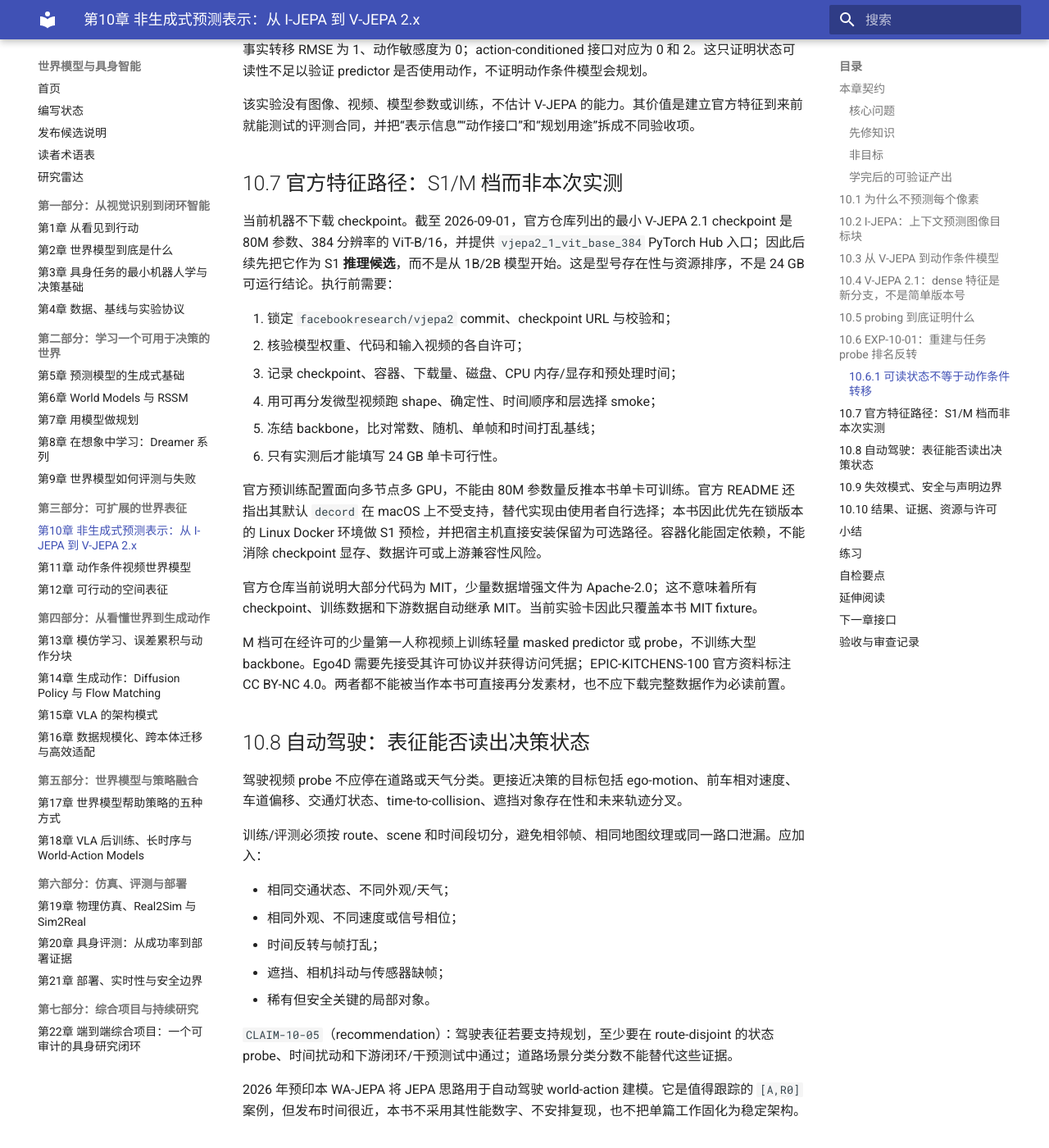
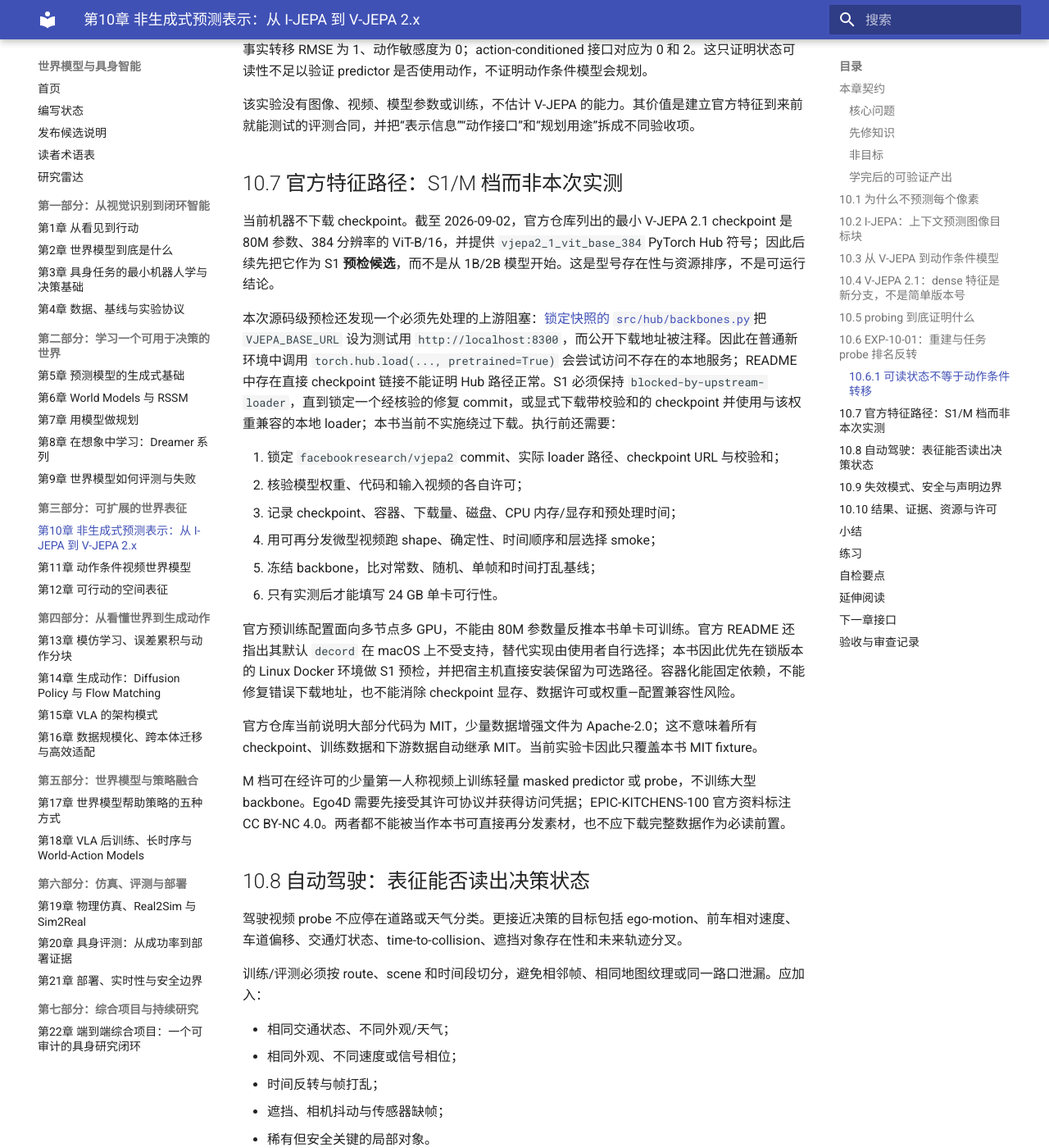
Before and after one commit to dollarser/world-models-and-embodied-ai-book, an MkDocs documentation site: the page built from docs/part-03-representations/ch10-jepa-representations.md, in a window 1280 px wide and 1400 px high, scrolled down 5358 px. Shown: the whole window at 82% size. Built offline with MkDocs 1.6.1 and Material for MkDocs 9.7.7, drawn with Linux system fonts in a browser that asks for light colours; some of the changed text lies outside the part shown.

Commit message:
docs: audit upstream model runnability

```diff
--- a/docs/part-03-representations/ch10-jepa-representations.md
+++ b/docs/part-03-representations/ch10-jepa-representations.md
@@ -1,7 +1,7 @@
 # 第10章 非生成式预测表示：从 I-JEPA 到 V-JEPA 2.x
 
 > 状态：`reviewed`
-> 资料核查日期：2026-09-01
+> 资料核查日期：2026-09-02
 > 关联实验：`EXP-10-01`
 > 关联声明：`CLAIM-10-01`～`CLAIM-10-07`
 > 关联图表：`FIG-10-01` / `TAB-10-01` / `TAB-10-02` / `TAB-10-03`
@@ -92,7 +92,7 @@ V-JEPA 2 的官方论文和仓库把流程分为两部分：先用大规模图
 
 ## 10.4 V-JEPA 2.1：dense 特征是新分支，不是简单版本号
 
-2026 年 [V-JEPA 2.1 预印本](https://arxiv.org/abs/2603.14482)与[官方代码快照 `204698b`](https://github.com/facebookresearch/vjepa2/tree/204698b45b3712590f06245fbfba32d3be539812)更新聚焦 dense、时空一致表示。论文描述四个组成：可见与 masked token 都参与的 dense predictive loss、多层 deep self-supervision、图像/视频 tokenizer，以及模型与数据扩展。该仓库快照同时提供 80M 到 2B 的多个 checkpoint 入口。
+2026 年 [V-JEPA 2.1 预印本](https://arxiv.org/abs/2603.14482)与[官方代码快照 `204698b`](https://github.com/facebookresearch/vjepa2/tree/204698b45b3712590f06245fbfba32d3be539812)更新聚焦 dense、时空一致表示。论文描述四个组成：可见与 masked token 都参与的 dense predictive loss、多层 deep self-supervision、图像/视频 tokenizer，以及模型与数据扩展。该仓库快照同时列出 80M 到 2B 的模型符号和 checkpoint 链接；“公开入口存在”与“默认加载路径可冷启动运行”需要分开验证。
 
 论文报告了动作预期、深度、分割、机器人规划等结果，但本书不抄录排行榜作为结论。它们使用不同 probe、数据、模型规模和任务，不能被一句“2.1 更好”替代。尤其是：
 
@@ -170,16 +170,18 @@ make ch10-smoke
 
 ## 10.7 官方特征路径：S1/M 档而非本次实测
 
-当前机器不下载 checkpoint。截至 2026-09-01，官方仓库列出的最小 V-JEPA 2.1 checkpoint 是 80M 参数、384 分辨率的 ViT-B/16，并提供 `vjepa2_1_vit_base_384` PyTorch Hub 入口；因此后续先把它作为 S1 **推理候选**，而不是从 1B/2B 模型开始。这是型号存在性与资源排序，不是 24 GB 可运行结论。执行前需要：
+当前机器不下载 checkpoint。截至 2026-09-02，官方仓库列出的最小 V-JEPA 2.1 checkpoint 是 80M 参数、384 分辨率的 ViT-B/16，并提供 `vjepa2_1_vit_base_384` PyTorch Hub 符号；因此后续先把它作为 S1 **预检候选**，而不是从 1B/2B 模型开始。这是型号存在性与资源排序，不是可运行结论。
 
-1. 锁定 `facebookresearch/vjepa2` commit、checkpoint URL 与校验和；
+本次源码级预检还发现一个必须先处理的上游阻塞：[锁定快照的 `src/hub/backbones.py`](https://github.com/facebookresearch/vjepa2/blob/204698b45b3712590f06245fbfba32d3be539812/src/hub/backbones.py)把 `VJEPA_BASE_URL` 设为测试用 `http://localhost:8300`，而公开下载地址被注释。因此在普通新环境中调用 `torch.hub.load(..., pretrained=True)` 会尝试访问不存在的本地服务；README 中存在直接 checkpoint 链接不能证明 Hub 路径正常。S1 必须保持 `blocked-by-upstream-loader`，直到锁定一个经核验的修复 commit，或显式下载带校验和的 checkpoint 并使用与该权重兼容的本地 loader；本书当前不实施绕过下载。执行前还需要：
+
+1. 锁定 `facebookresearch/vjepa2` commit、实际 loader 路径、checkpoint URL 与校验和；
 2. 核验模型权重、代码和输入视频的各自许可；
 3. 记录 checkpoint、容器、下载量、磁盘、CPU 内存/显存和预处理时间；
 4. 用可再分发微型视频跑 shape、确定性、时间顺序和层选择 smoke；
 5. 冻结 backbone，比对常数、随机、单帧和时间打乱基线；
 6. 只有实测后才能填写 24 GB 单卡可行性。
 
-官方预训练配置面向多节点多 GPU，不能由 80M 参数量反推本书单卡可训练。官方 README 还指出其默认 `decord` 在 macOS 上不受支持，替代实现由使用者自行选择；本书因此优先在锁版本的 Linux Docker 环境做 S1 预检，并把宿主机直接安装保留为可选路径。容器化能固定依赖，不能消除 checkpoint 显存、数据许可或上游兼容性风险。
+官方预训练配置面向多节点多 GPU，不能由 80M 参数量反推本书单卡可训练。官方 README 还指出其默认 `decord` 在 macOS 上不受支持，替代实现由使用者自行选择；本书因此优先在锁版本的 Linux Docker 环境做 S1 预检，并把宿主机直接安装保留为可选路径。容器化能固定依赖，不能修复错误下载地址，也不能消除 checkpoint 显存、数据许可或权重—配置兼容性风险。
 
 官方仓库当前说明大部分代码为 MIT，少量数据增强文件为 Apache-2.0；这不意味着所有 checkpoint、训练数据和下游数据自动继承 MIT。当前实验卡因此只覆盖本书 MIT fixture。
 
@@ -217,7 +219,7 @@ M 档可在经许可的少量第一人称视频上训练轻量 masked predictor
 | 本书结果 | 状态可读与动作条件转移分离 | `EXP-10-01` | CPU smoke | 手工接口与确定性规则 |
 | 方法事实 | I-JEPA/V-JEPA 预测 latent 目标 | 原论文/官方代码 | `[A/O,R1]` | 本书未运行 |
 | 方法更新 | V-JEPA 2.1 加入 dense loss 与深层监督 | 2026 预印本/官方代码 | `[A/O,R1]` | 论文结果未复现 |
-| 未验证 | 官方 ViT-B 特征的微型 probing | 后续 S1 | planned | checkpoint 未下载 |
+| 未验证 | 官方 ViT-B 特征的微型 probing | 后续 S1 | blocked-by-upstream-loader | 默认 Hub URL 指向 localhost；checkpoint 未下载 |
 
 S0 使用 Python 标准库、CPU、0 字节下载和 MIT fixture，不需要 GPU。S1/M 的模型、数据、磁盘、时间和显存都保持待验证；默认不得超过 24 GB 单卡，2×80 GB 只保留为研究扩展且不是阅读前置。
 
@@ -278,7 +280,7 @@ Probe 只证明“在冻结表示和指定协议下，某个读出器能恢复
 - Bardes et al., [V-JEPA](https://arxiv.org/abs/2404.08471)，`[A,R1]`，视频特征预测；
 - Assran et al., [V-JEPA 2](https://arxiv.org/abs/2506.09985)，`[A,R1]`，视频理解、预测与动作条件后训练；
 - Mur-Labadia et al., [V-JEPA 2.1](https://arxiv.org/abs/2603.14482)，`[A,R1]`，dense 与深层自监督；
-- Meta FAIR, [V-JEPA 2.x 官方仓库快照 `204698b`](https://github.com/facebookresearch/vjepa2/tree/204698b45b3712590f06245fbfba32d3be539812)，`[O,R1]`，代码、checkpoint 和 probe 接口；
+- Meta FAIR, [V-JEPA 2.x 官方仓库快照 `204698b`](https://github.com/facebookresearch/vjepa2/tree/204698b45b3712590f06245fbfba32d3be539812)，`[O,R1]`，代码符号与 checkpoint 链接；默认 Hub loader 指向 localhost，未达到本书 `R2`；
 - [Ego4D 官方访问说明](https://ego4d-data.org/docs/start-here/) 与 [EPIC-KITCHENS-100 官方项目](https://epic-kitchens.github.io/2025)，数据许可和获取流程。
 
 ## 下一章接口
@@ -298,6 +300,6 @@ Probe 只证明“在冻结表示和指定协议下，某个读出器能恢复
 - 代码审查：通过；
 - 一致性审查：通过；
 - 教学审查：通过；
-- 审查记录路径：`reviews/batch-c-review.md`、`reviews/ch10-probe-shift-action-review-2026-09-01.md`、`reviews/fast-moving-source-audit-2026-09-01.md`、`reviews/part-03-exercise-self-check-review-2026-09-02.md`；
+- 审查记录路径：`reviews/batch-c-review.md`、`reviews/ch10-probe-shift-action-review-2026-09-01.md`、`reviews/fast-moving-source-audit-2026-09-01.md`、`reviews/part-03-exercise-self-check-review-2026-09-02.md`、`reviews/upstream-runnability-audit-2026-09-02.md`；
 - 已知限制：没有下载或运行任何 I-JEPA/V-JEPA checkpoint，也没有第一人称或驾驶数据；
-- 下一步：官方 ViT-B 微型推理仍待可用 GPU；其 24 GB 推理占用、macOS/Docker 解码路径与真实视频 probe 均保持待验证。
+- 下一步：先等待或锁定经验证的官方 loader 修复，再做不下载权重的 manifest/URL 预检；ViT-B 的24 GB推理占用、macOS/Docker 解码路径与真实视频 probe 均保持待验证。
```
Also changed, not shown: docs/part-03-representations/ch11-action-conditioned-video.md (+11 -8 lines), docs/part-05-fusion/ch17-world-model-policy-utility.md (+2 -2 lines), docs/research-radar.md (+7 -3 lines), docs/status.md (+2 -2 lines), reviews/final-book-review.md (+1 -1 lines), reviews/upstream-runnability-audit-2026-09-02.md (added, +40 -0 lines), 2 other files.
